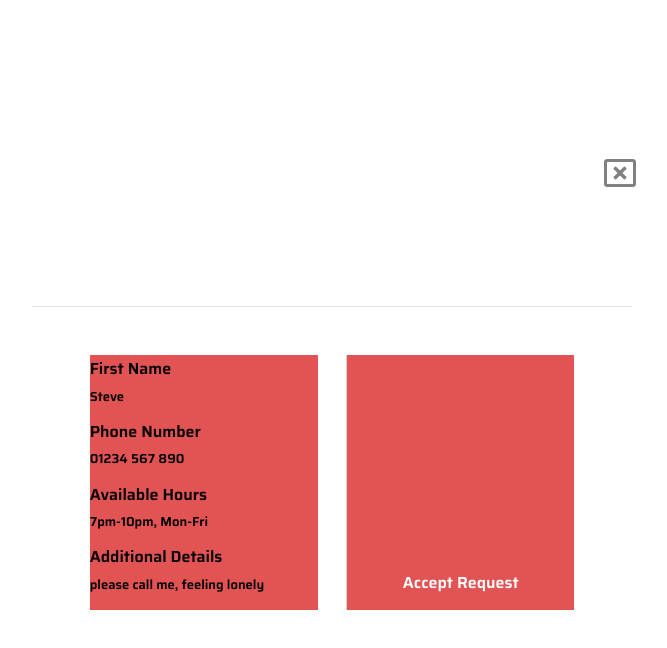
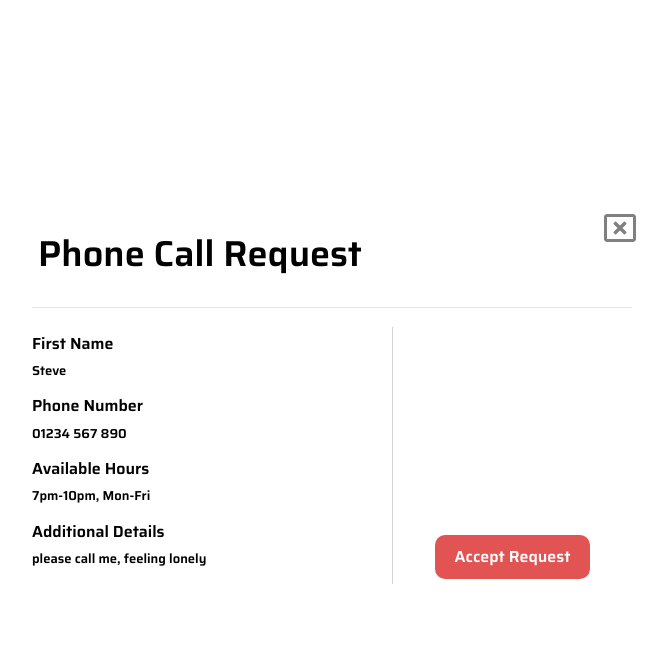
Before and after one commit to DRP-33/drp-33-frontend, a React (Create React App) app in the folder frontend/web-app/: page /phonepopup in a window 1280 px wide. Shown: the top 648 px of the page, without its empty margins (308-975 px from the left). Built offline with nearby package versions, Linux system fonts and the light colour scheme.

Commit message:
"Fixed popup bug"

```diff
--- a/frontend/web-app/src/components/PhonePopup.jsx
+++ b/frontend/web-app/src/components/PhonePopup.jsx
@@ -10,13 +10,13 @@ function PhonePopup() {
     return (
         <div className="popup">
             <div className="popup-inner">
-                <h2 className="headingStyle">Phone Call Request</h2>
+                <h2 className="headerStyle">Phone Call Request</h2>
                 <hr className="hseparator"></hr>
                 <a className="closeBtn" data-placement="top" data-toggle="tooltip" href="">
                 <FontAwesomeIcon className="icon" icon={faWindowClose} size="2x" />
                 </a>
-                <div className="container">
-                    <div className="leftContainer">
+                <div className="pcontainer">
+                    <div className="pleftContainer">
                         <h3 className="fieldTitle">First Name</h3>
                         <p className="fieldData">Steve</p>
                         <h3 className="fieldTitle">Phone Number</h3>
@@ -26,7 +26,7 @@ function PhonePopup() {
                         <h3 className="fieldTitle">Additional Details</h3>
                         <p className="fieldData">please call me, feeling lonely</p>
                     </div>
-                    <div className="rightContainer">
+                    <div className="prightContainer">
                         <div className="btnContainer">
                             <button className="accept-btn">Accept Request</button>
                         </div>
--- a/frontend/web-app/src/components/SupplyPopUp.jsx
+++ b/frontend/web-app/src/components/SupplyPopUp.jsx
@@ -19,13 +19,13 @@ function SupplyPopup(props) {
     return (
         <div className="popup">
             <div className="popup-inner">
-                <h2 className="headingStyle">Supply Run Request</h2>
+                <h2 className="headerStyle">Supply Run Request</h2>
                 <hr className="hseparator"></hr>
                 <a className="closeBtn" data-placement="top" data-toggle="tooltip" href="">
                 <FontAwesomeIcon className="icon" icon={faWindowClose} size="2x" />
                 </a>
-                <div className="container">
-                    <div className="leftContainer">
+                <div className="pcontainer">
+                    <div className="pleftContainer">
                         <h3 className="fieldTitle">First Name</h3>
                         <p className="fieldData">Dennis</p>
                         <h3 className="fieldTitle">Store Location</h3>
@@ -35,7 +35,7 @@ function SupplyPopup(props) {
                         <h3 className="fieldTitle">Additional Details</h3>
                         <p className="fieldData">{props.fields.description}</p>
                     </div>
-                    <div className="rightContainer">
+                    <div className="prightContainer">
 
                         <div className="btnContainer">
                             <button className="accept-btn" onClick={() => accept()}>Accept Request</button>
--- a/frontend/web-app/src/css/Popup.css
+++ b/frontend/web-app/src/css/Popup.css
@@ -30,7 +30,7 @@
     text-decoration: none;
 }
 
-.headingStyle {
+.headerStyle {
     font-family: Saira;
     font-style: normal;
     font-weight: 600;
@@ -48,18 +48,18 @@
     width: 100%;
 }
 
-.container {
+.pcontainer {
     width: 100%;
     display:flex;
     background-color: white;
 }
 
-.leftContainer {
+.pleftContainer {
     width: 60%;
     background-color: white;
 }
 
-.rightContainer {
+.prightContainer {
     position:relative;
     width: 40%;
     background-color: white;
```
